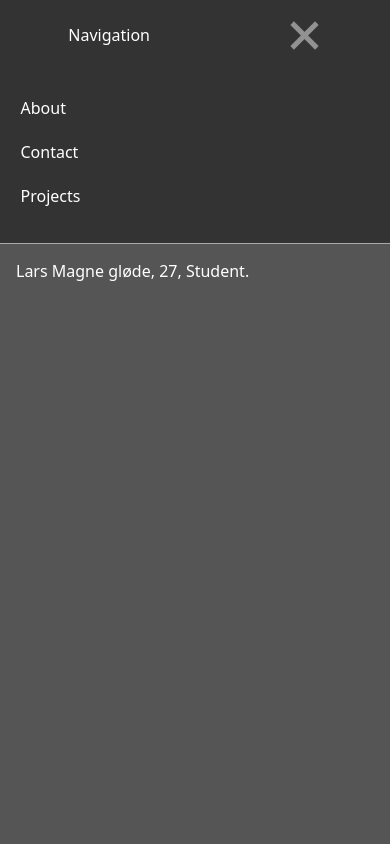
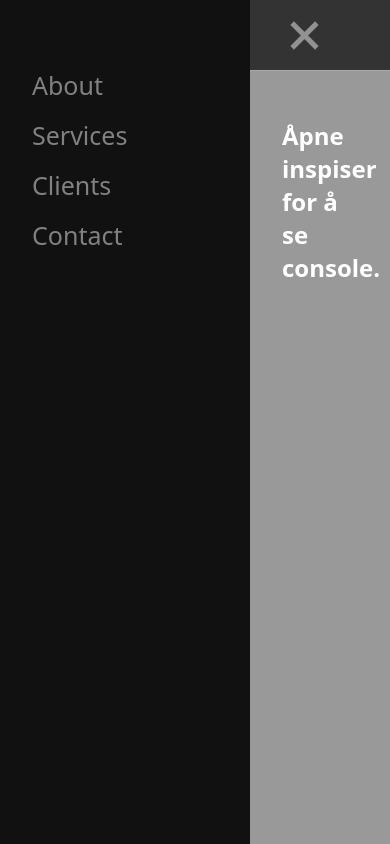
Before and after one commit to LarsMagneGlodedata/lars-glode-uke5-javascript, a website: page index.html in a window 390 px wide. Both pictures are taken after a click on the element 304 px from the left and 35 px from the top of the page. Drawn offline with Linux system fonts and the light colour scheme.

Commit message:
prettydamn fornøyd med functions her ass

```diff
--- a/index.html
+++ b/index.html
@@ -12,21 +12,24 @@
     <nav>
       <div class="nav1">
         <p>Navigation</p>
-        <div class="menu">
+        <div id="menu" class="menu">
           <div class="bar1"></div>
           <div class="bar2"></div>
           <div class="bar3"></div>
         </div>
         </a>
       </div>
-      <ul>
-        <li><a href="">About</a></li>
-        <li><a href="">Contact</a></li>
-        <li><a href="">Projects</a></li>
-      </ul>
+      <div id="mySidenav" class="sidenav">
+        <a href="#">About</a>
+        <a href="#">Services</a>
+        <a href="#">Clients</a>
+        <a href="#">Contact</a>
+      </div>
     </nav>
     <main>
-      <h1>Åpne inspiser for å se console.</h1>
+      <div class="pushback">
+        <h1>Åpne inspiser for å se console.</h1>
+      </div>
     </main>
   </body>
 </html>
--- a/script.js
+++ b/script.js
@@ -54,17 +54,40 @@ function businessCard() {
     const main = document.querySelector("main")
     main.textContent = `${firstName} ${lastName}, ${userAge}, ${title}.`
 }
-businessCard();
+// businessCard();
 
+
+//
 document.addEventListener("DOMContentLoaded", () => {
     const menu = document.querySelector(".menu")
-    const ul = document.querySelector("ul")
+    let isNavOpen = false
+    function openNav() {
+        const push = document.querySelector(".pushback")
+        const mySidenav = document.querySelector("#mySidenav")
+        mySidenav.style.width = "250px";
+        push.style.marginLeft = "250px";
+        document.body.style.backgroundColor = "rgba(0,0,0,0.4)";
+        if (mySidenav.style.marginLeft === "250px") {
+        }
+        isNavOpen = true;
+    }
+
+    function closeNav() {
+        const push = document.querySelector(".pushback")
+        const mySidenav = document.querySelector("#mySidenav")
+        mySidenav.style.width = "0";
+        push.style.marginLeft = "0"
+        document.body.style.backgroundColor = "#555";
+        if (push.style.marginLeft === "0") {
+        }
+        isNavOpen = false;
+    }
 
     menu.addEventListener("click", () => {
-        if (ul.style.display === "none" || ul.style.display === "") {
-            ul.style.display = "block"
+        if (isNavOpen) {
+            closeNav()
         } else {
-            ul.style.display = "none"
+            openNav()
         }
     })
 })
--- a/styles.css
+++ b/styles.css
@@ -9,6 +9,7 @@ body {
   margin: 0;
   font-family: system-ui, sans-serif;
   background-color: #555;
+  transition: background-color .5s;
 }
 @media screen and (max-width: 600px) {
   nav {
@@ -27,12 +28,19 @@ body {
     cursor: pointer;
   }
 
+
   .bar1, .bar2, .bar3 {
     width: 35px;
     height: 5px;
     background-color: rgb(146, 146, 146);
     margin: 6px 0;
     transition: 0.4s;
+  }
+
+  .menu:hover .bar1,
+  .menu:hover .bar2,
+  .menu:hover .bar3 {
+    background-color: #f1f1f1;
   }
 
   .change .bar1 {
@@ -47,24 +55,35 @@ body {
     transform: translate(0, -11px) rotate(45deg);
   }
 
-
-  ul {
-    display: none;
-    width: 100vw;
-    padding: 0 5vw;
+ .sidenav {
+    height: 100%;
+    width: 0;
+    position: fixed;
+    z-index: 1;
+    top: 0;
+    left: 0;
+    background-color: #111;
+    overflow-x: hidden;
+    transition: 0.5s;
+    padding-top: 60px;
   }
 
-  ul li {
-    list-style: none;
-    border: 1px solid #333333;
+  .sidenav a {
+    padding: 8px 8px 8px 32px;
+    text-decoration: none;
+    font-size: 25px;
+    color: #818181;
+    display: block;
+    transition: 0.3s;
   }
 
-  ul li a {
-    text-decoration: none;
-    width: 90vw;
-    display: block;
-    height: 5vh;
-    align-content: center;
+  .sidenav a:hover {
+    color: #f1f1f1;
+  }
+
+  .pushback {
+    transition: margin-left .5s;
+    padding: 16px;
   }
 
 }
```
